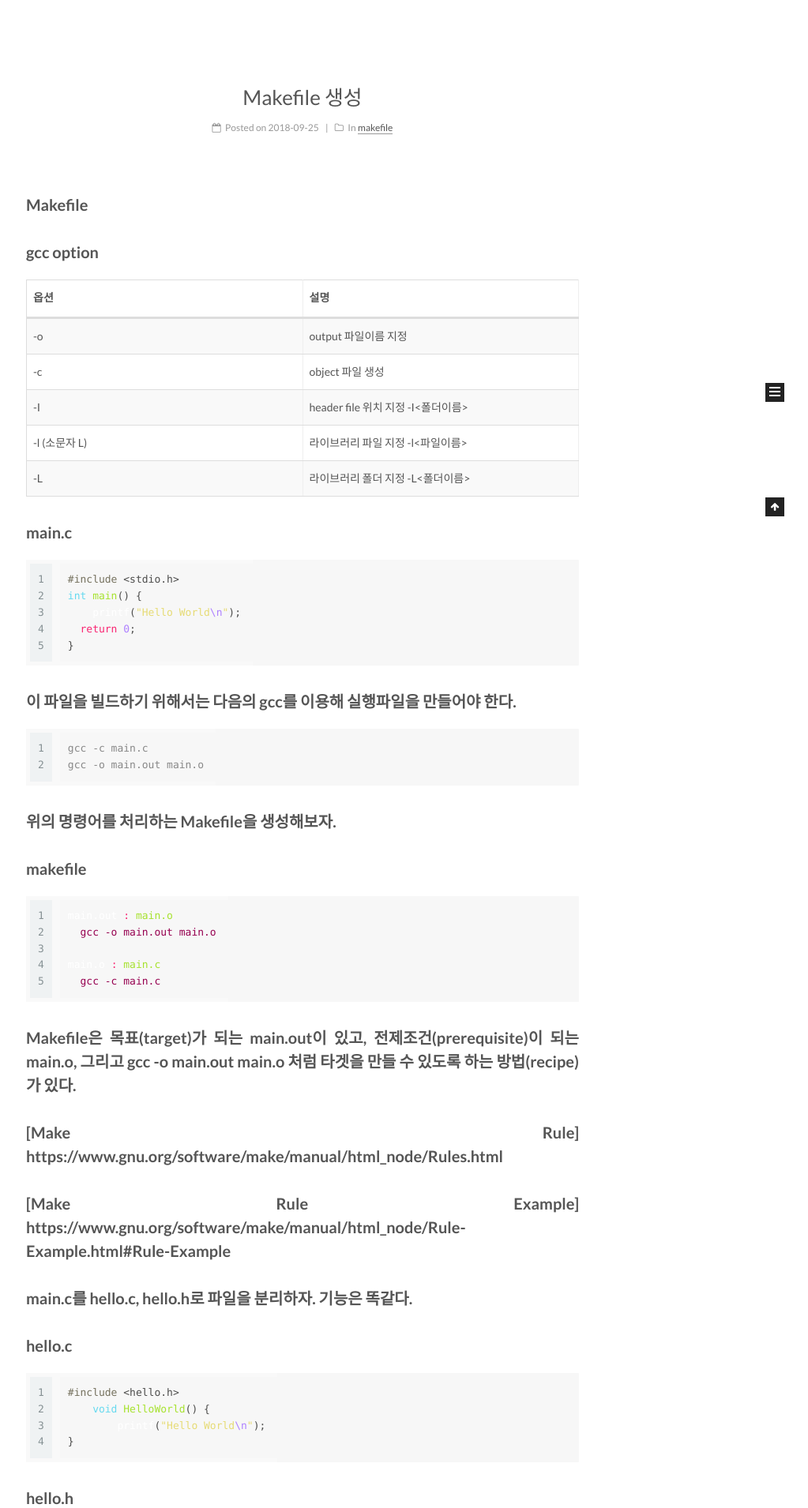
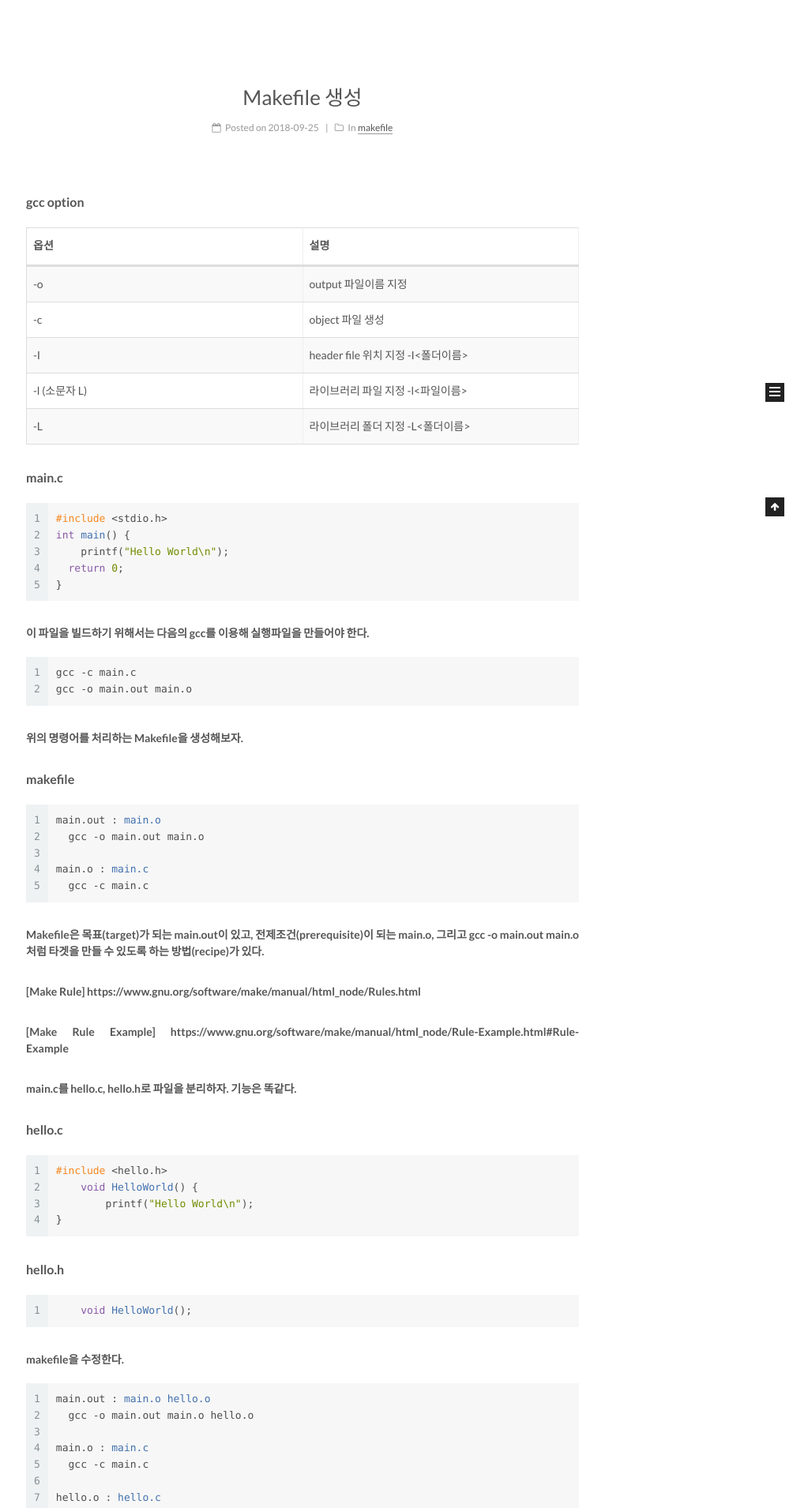
Before and after one commit to jihoonLee/jihoonlee.github.io, a Jekyll site: the page built from index.html, in a window 1280 px wide. Shown: the part 346-2256 px from the top of the page at 79% size, without its empty margins (257-1280 px from the left). Built offline with Jekyll 4.4.1, drawn with Linux system fonts in a browser that asks for light colours; the list of posts is cut into pages by our own code.

Commit message:
include syntax

```diff
--- a/_includes/_layout.html
+++ b/_includes/_layout.html
@@ -14,6 +14,7 @@
   {% include _partials/head.html %}
   <title>{{ title }}</title>
   {% include _third-party/analytics/index.html %}
+  <link rel="stylesheet" href="/assets/built/syntax.css">
 </head>
 
 <body itemscope itemtype="http://schema.org/WebPage" lang="{{ page.lang | default: page.language | default: site.language }}">
--- a/_posts/2018-09-25-makefile.md
+++ b/_posts/2018-09-25-makefile.md
@@ -9,11 +9,7 @@ tags:
   - c
 published: true
 ---
-
-Makefile
------------
-
-## **gcc option**
+#### **gcc option**
 
 | 옵션          | 설명                               |
 | ------------- | ---------------------------------- |
@@ -23,7 +19,7 @@ Makefile
 | -l (소문자 L) | 라이브러리 파일 지정  -l<파일이름> |
 | -L            | 라이브러리 폴더 지정 -L<폴더이름>  |
 
-## **main.c**
+#### **main.c**
 ~~~c
 #include <stdio.h>
 int main() {
@@ -32,14 +28,14 @@ int main() {
 }
 ~~~
 
-## 이 파일을 빌드하기 위해서는 다음의 gcc를 이용해 실행파일을 만들어야 한다.
+##### 이 파일을 빌드하기 위해서는 다음의 gcc를 이용해 실행파일을 만들어야 한다.
 ~~~terminal
 gcc -c main.c
 gcc -o main.out main.o
 ~~~
 
-## 위의 명령어를 처리하는 Makefile을 생성해보자.
-## **makefile**
+##### 위의 명령어를 처리하는 Makefile을 생성해보자.
+#### **makefile**
 ~~~makefile
 main.out : main.o
   gcc -o main.out main.o
@@ -48,13 +44,13 @@ main.o : main.c
   gcc -c main.c
 ~~~
 
-## Makefile은 목표(target)가 되는 main.out이 있고, 전제조건(prerequisite)이 되는 main.o, 그리고 gcc -o main.out main.o 처럼 타겟을 만들 수 있도록 하는 방법(recipe)가 있다.
+##### Makefile은 목표(target)가 되는 main.out이 있고, 전제조건(prerequisite)이 되는 main.o, 그리고 gcc -o main.out main.o 처럼 타겟을 만들 수 있도록 하는 방법(recipe)가 있다.
 
-## [Make Rule] https://www.gnu.org/software/make/manual/html_node/Rules.html
-## [Make Rule Example] https://www.gnu.org/software/make/manual/html_node/Rule-Example.html#Rule-Example
+##### [Make Rule] https://www.gnu.org/software/make/manual/html_node/Rules.html
+##### [Make Rule Example] https://www.gnu.org/software/make/manual/html_node/Rule-Example.html#Rule-Example
 
-## main.c를 hello.c, hello.h로 파일을 분리하자. 기능은 똑같다.
-##  **hello.c**
+##### main.c를 hello.c, hello.h로 파일을 분리하자. 기능은 똑같다.
+####  **hello.c**
 ~~~c
 #include <hello.h>
     void HelloWorld() {
@@ -62,12 +58,12 @@ main.o : main.c
 }
 ~~~
 
-## **hello.h**
+#### **hello.h**
 ~~~c
     void HelloWorld();
 ~~~
 
-## makefile을 수정한다.
+##### makefile을 수정한다.
 ~~~makefile
 main.out : main.o hello.o
   gcc -o main.out main.o hello.o
@@ -79,9 +75,9 @@ hello.o : hello.c
   gcc -c hello.c
 ~~~
 
-## 셀에서 ls를 실행하면 폴더가 복잡해진 것을 볼 수 있다. 복잡해진 폴더를  깔끔하게 정리해보자.
-## hello폴더를 생성하고 hello.c, hello.h를 이동시킨다.
-## 그리고 object 파일들을 생성할 hello폴더와 라이브러리를 가지고 있는 lib폴더를 생성한다.
+##### 셀에서 ls를 실행하면 폴더가 복잡해진 것을 볼 수 있다. 복잡해진 폴더를  깔끔하게 정리해보자.
+##### hello폴더를 생성하고 hello.c, hello.h를 이동시킨다.
+##### 그리고 object 파일들을 생성할 hello폴더와 라이브러리를 가지고 있는 lib폴더를 생성한다.
 ~~~makefile
 ROOT_DIR:=$(PWD)
 HELLO_DIR=$(ROOT_DIR)/hello
--- a/assets/css/main.scss
+++ b/assets/css/main.scss
@@ -28,8 +28,7 @@ $jekyll-config-map : {{ config_map }};
 @import "_mixins/custom";
 
 // syntax
-
-@import url(syntax.css);
+//@import url(syntax.css);
 
 
 // Common Layer
```
